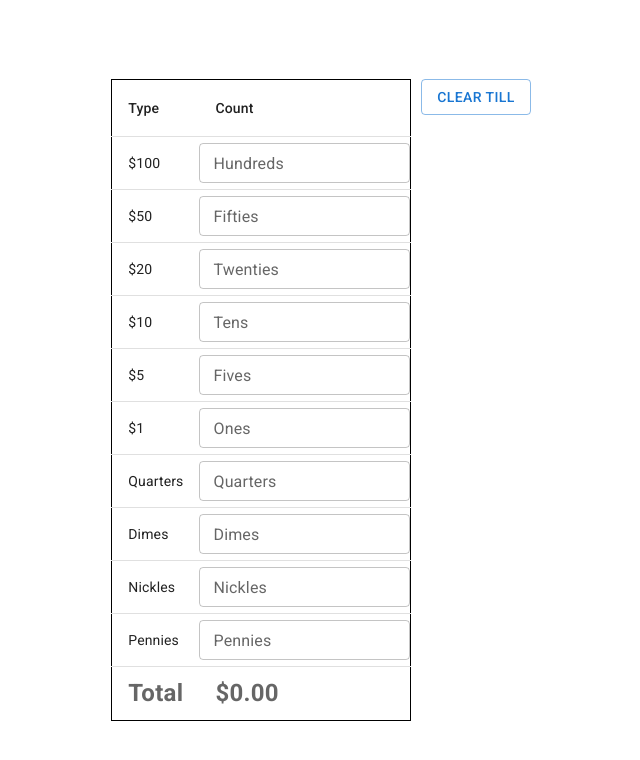
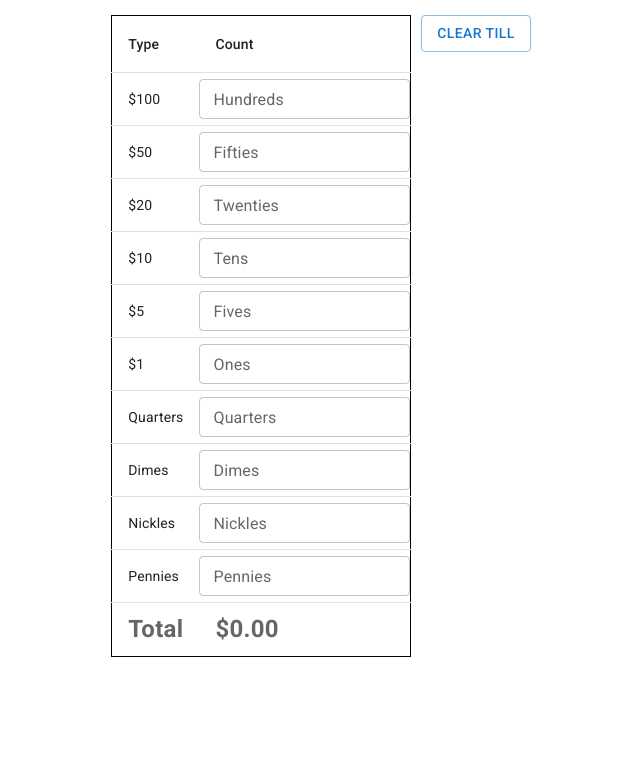
Before and after one commit to vhdinh/Waitlist, a React (Create React App) app in the folder frontend/: page /till-counter in a window 1280 px wide. Shown: the top 760 px of the page, without its empty margins (319-959 px from the left). Built offline with nearby package versions, Linux system fonts and the light colour scheme; no server answers.

Commit message:
fix: update till counter

```diff
--- a/frontend/src/till-counter/TillCounter.tsx
+++ b/frontend/src/till-counter/TillCounter.tsx
@@ -50,9 +50,8 @@ function TillCounter() {
         <TillCounterWrapper>
             <Box
                 display="flex"
-                justifyContent="center"
+                sx={{marginTop: '15px'}}
                 alignItems="center"
-                minHeight="100vh"
             >
                 <TableContainer sx={{display: 'flex', justifyContent: 'center'}}>
                     <Table sx={{ border: 1, borderRadius: 20, maxWidth: '300px'}}>
```
